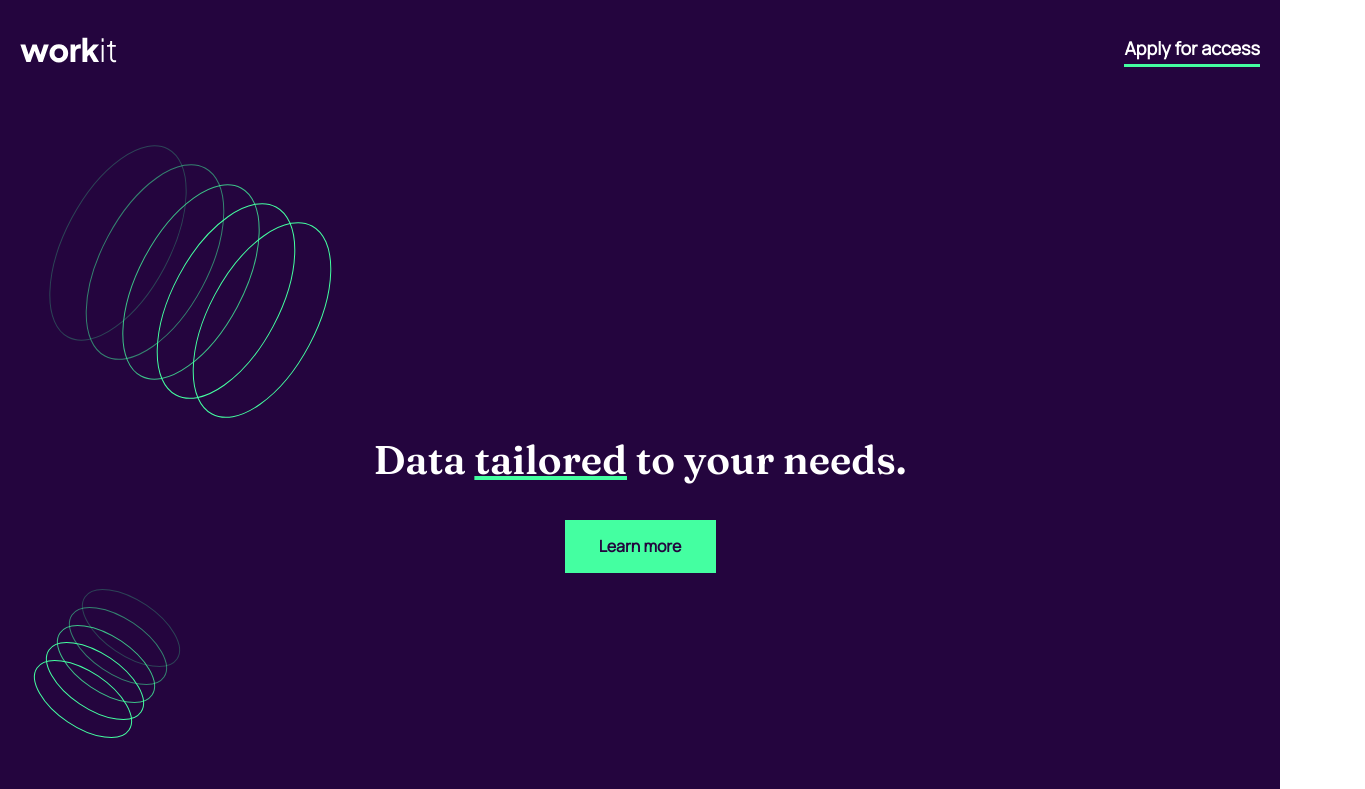
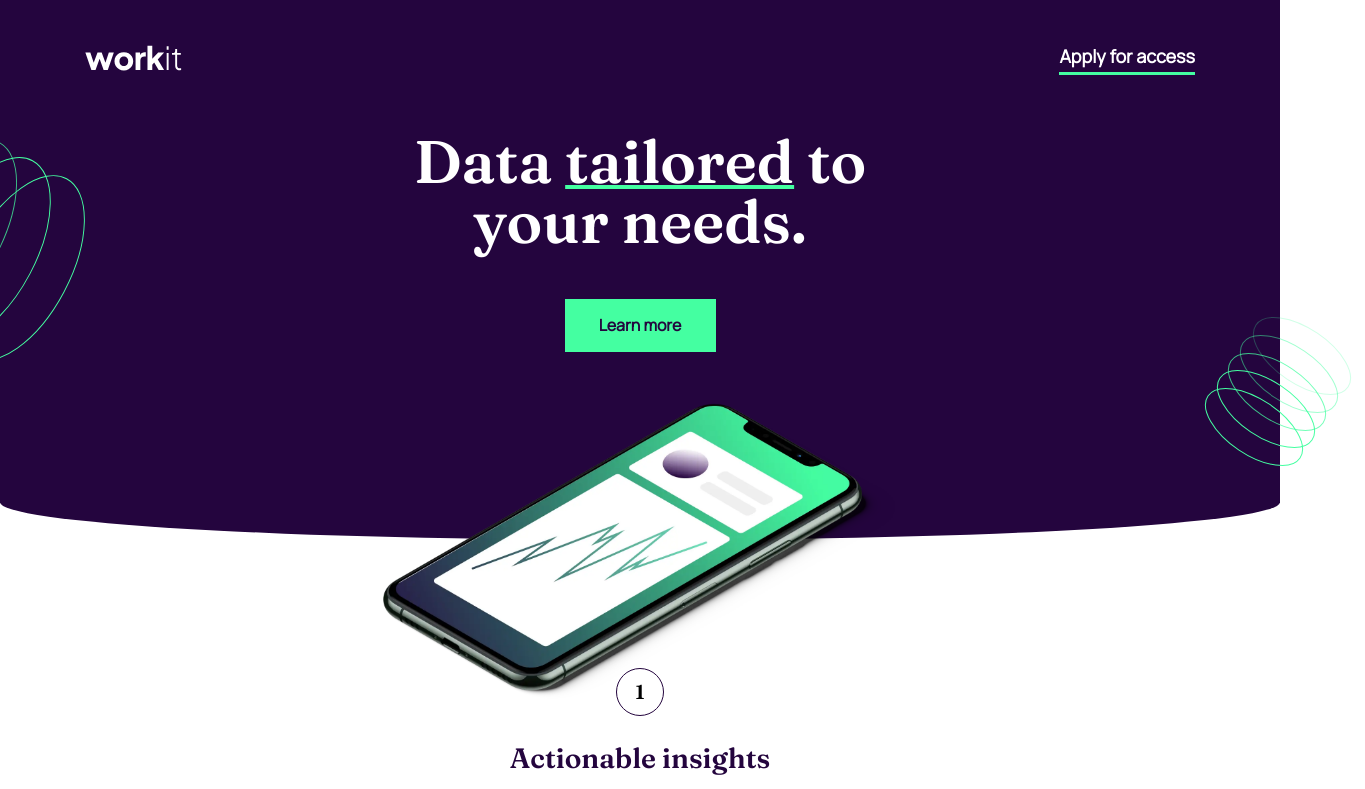
Before and after one commit to XolaniXAD/workit-landing-page, a website built with Vite: page starter-code/index.html in a window 1280 px wide. Shown: the top 789 px of the page, 1365 px wide, since content can reach past the window. Built offline with nearby package versions, Linux system fonts and the light colour scheme.

Commit message:
Complete tablet hero section with navigation, typography, and background patterns

```diff
--- a/starter-code/index.html
+++ b/starter-code/index.html
@@ -16,34 +16,32 @@
 <body class="font-manrope">
 
   <!-- Header with Navigation -->
-  <header class="bg-[#24053E] text-white pt-8 px-5 overflow-visible" style="border-radius: 0 0 50% 50% / 0 0 7% 7%;">
-    <nav class="flex justify-between items-center">
+  <header class="bg-[#24053E] text-white pt-8 px-5 md:pt-10 md:px-10 md:h-[540px] overflow-visible" style="border-radius: 0 0 50% 50% / 0 0 7% 7%;">
+    <nav class="flex justify-between items-center max-w-[1110px] md:mx-auto">
       <a href="/" aria-label="Home">
         <img src="./assets/images/logo-light.svg" alt="Workit">
       </a>
-      <a href="#apply" class="border-b-[3px] border-[#44FFA1] font-bold text-lg leading-[180%]">Apply for access</a>
+      <a href="#apply" class="border-b-[3px] border-[#44FFA1] font-bold text-lg leading-[180%] hover:text-[#44FFA1] transition-colors">Apply for access</a>
     </nav>
 
     <!-- Hero Section -->
-    <div class="hero mt-14">
-      <picture class="hero-bg-left">
-        <source media="(min-width: 768px)" srcset="./assets/images/bg-pattern-1.svg">
-        <img src="" alt="">
+    <div class="hero mt-14 md:mt-14 relative">
+      <picture class="hero-bg-left hidden md:block absolute left-[-250px] top-[-50px]">
+        <img src="./assets/images/bg-pattern-1.svg" alt="" class="h-[300.1px] w-auto">
       </picture>
 
-      <div class="hero-content text-center">
-        <h1 class="font-fraunces text-[2.5rem] font-semibold leading-[100%] mb-10">Data <span class="underline decoration-[#44FFA1] decoration-4">tailored</span> to your needs.</h1>
-        <a href="#features" class="inline-block bg-[#44FFA1] text-[#24053E] w-[151px] h-[53px] leading-[53px] font-bold">Learn more</a>
+      <div class="hero-content text-center md:max-w-[573px] md:mx-auto">
+        <h1 class="font-fraunces text-[2.5rem] md:text-[60px] font-semibold leading-[100%] mb-10 md:mb-12 md:leading-[100%] md:max-w-[475px] md:mx-auto">Data <span class="underline decoration-[#44FFA1] decoration-4">tailored</span> to your needs.</h1>
+        <a href="#features" class="inline-block bg-[#44FFA1] text-[#24053E] w-[151px] h-[53px] leading-[53px] font-bold hover:bg-[#24053E] hover:text-[#44FFA1] hover:border-2 hover:border-[#44FFA1] transition-all">Learn more</a>
       </div>
 
-      <picture class="hero-bg-right">
-        <source media="(min-width: 768px)" srcset="./assets/images/bg-pattern-2.svg">
-        <img src="" alt="">
+      <picture class="hero-bg-right hidden md:block absolute right-[-125px] top-[170px]">
+        <img src="./assets/images/bg-pattern-2.svg" alt="" class="h-[181.05px] w-auto">
       </picture>
     </div>
 
-    <div class="hero-image flex justify-center relative z-10 -mt-4">
-      <img src="./assets/images/image-hero.webp" alt="Mobile phone displaying the Workit app interface" class="w-[267px] translate-y-1/2">
+    <div class="hero-image flex justify-center relative z-10 -mt-4 md:-mt-24">
+      <img src="./assets/images/image-hero.webp" alt="Mobile phone displaying the Workit app interface" class="w-[267px] md:w-[514px] translate-y-1/2">
     </div>
   </header>
 
```
